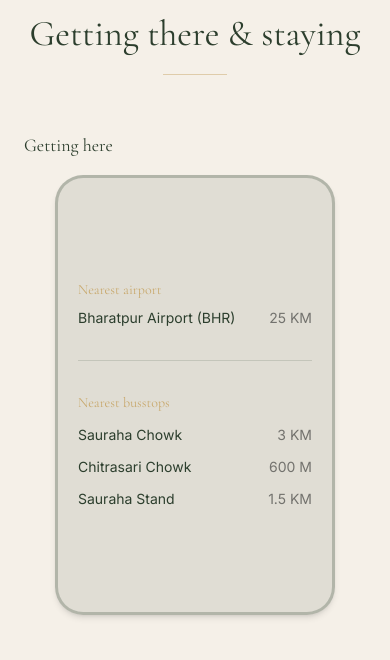
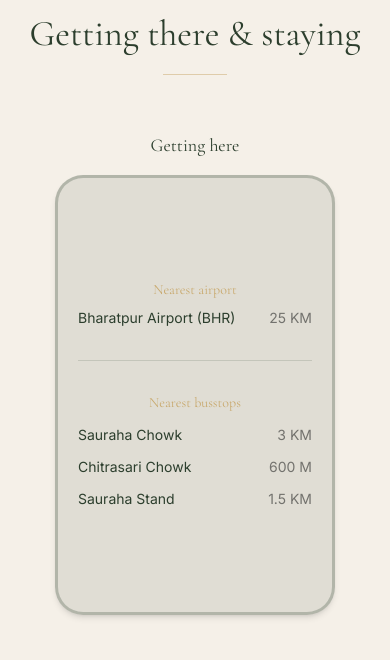
Before and after one commit to safaljoshie/priscawedssafal, a Next.js app: page / in a window 390 px wide. Shown: the part 2460-3120 px from the top of the page. Built offline with nearby package versions, Linux system fonts and the light colour scheme.

Commit message:
Center-align Getting here, Where to stay, and Explore in Travel.
Use a three-column grid with centered headings and phone-sized content blocks.

Co-authored-by: Cursor <cursoragent@cursor.com>

```diff
--- a/components/StayPreview.tsx
+++ b/components/StayPreview.tsx
@@ -6,7 +6,7 @@ type StayPreviewProps = {
 
 export function StayPreview({ url, name, note }: StayPreviewProps) {
   return (
-    <div className="mx-auto mt-4 w-full max-w-[280px] md:mt-6">
+    <div className="mt-4 w-full md:mt-6">
       <div className="h-[440px] overflow-hidden rounded-[1.75rem] border-[3px] border-[#2c3e2d] bg-[#2c3e2d] shadow-md md:h-[485px]">
         <div className="flex h-5 items-end justify-center bg-[#2c3e2d] pb-1">
           <div className="h-1 w-12 rounded-full bg-black/40" aria-hidden />
--- a/components/Travel.tsx
+++ b/components/Travel.tsx
@@ -2,8 +2,6 @@ import { wedding } from "@/lib/wedding";
 import { Section } from "./Section";
 import { SectionHeading } from "./SectionHeading";
 import { StayPreview } from "./StayPreview";
-
-const phoneOuterClass = "mx-auto mt-4 w-full max-w-[280px] md:mt-6";
 
 const phoneFrameClass =
   "overflow-hidden rounded-[1.75rem] border-[3px] shadow-md";
@@ -11,6 +9,9 @@ const phoneFrameClass =
 const phoneHeightClass = "h-[440px] md:h-[485px]";
 
 const infoBoxClass = `${phoneFrameClass} ${phoneHeightClass} flex flex-col justify-center border-green/25 bg-green/10 px-5 py-8 md:px-6`;
+
+const columnClass =
+  "flex w-full max-w-[280px] flex-col items-center text-center";
 
 export function Travel() {
   const { travel } = wedding;
@@ -21,12 +22,12 @@ export function Travel() {
     <Section id="travel" className="bg-ivory">
       <SectionHeading label="Travel" title="Getting there & staying" />
 
-      <div className="mt-14 grid gap-10 md:mt-20 md:grid-cols-2 md:gap-12 lg:grid-cols-3">
-        <div>
+      <div className="mt-14 grid justify-items-center gap-10 md:mt-20 md:grid-cols-3 md:gap-8 lg:gap-12">
+        <div className={columnClass}>
           <h3 className="font-serif text-lg text-green md:text-xl">
             {gettingHere.title}
           </h3>
-          <div className={phoneOuterClass}>
+          <div className="mt-4 w-full md:mt-6">
             <div className={infoBoxClass}>
               <div>
                 <p className="font-serif text-sm text-gold md:text-base">
@@ -62,7 +63,7 @@ export function Travel() {
           </div>
         </div>
 
-        <div className="lg:col-span-1">
+        <div className={columnClass}>
           <h3 className="font-serif text-lg text-green md:text-xl">
             Where to stay
           </h3>
@@ -73,11 +74,11 @@ export function Travel() {
           />
         </div>
 
-        <div className="md:col-span-2 lg:col-span-1">
+        <div className={columnClass}>
           <h3 className="font-serif text-lg text-green md:text-xl">
             {explore.title}
           </h3>
-          <div className={phoneOuterClass}>
+          <div className="mt-4 w-full md:mt-6">
             <div
               className={`${infoBoxClass} items-center text-center`}
             >
```
